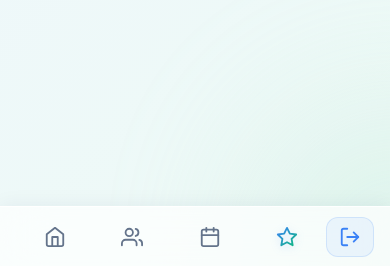
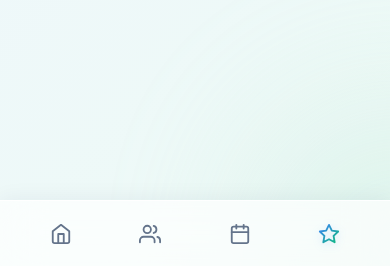
Before and after one commit to JuandeMolina/UGL, a Flask app: page /weird_stats in a window 390 px wide. Shown: the part 758-1024 px from the top of the page. Run offline with Flask 3, Linux system fonts and the light colour scheme; a user stored in the database is signed in; data that the repository does not hold is empty.

Commit message:
Implement PWA

```diff
--- a/frontend/app/static/style.css
+++ b/frontend/app/static/style.css
@@ -1649,9 +1649,6 @@ tr.self-row .row-actions button {
         grid-template-columns: 1fr 1fr;
     }
 
-    .stats-row .stat-card:last-child {
-        /* display: none; Removido porque oculta la 4ta tarjeta en el perfil (MVPs, paradas...) */
-    }
 
     .dash-wrapper {
         padding: 76px 16px 40px;
@@ -1719,7 +1716,8 @@ tr.self-row .row-actions button {
 
     /* Navbar Mobile */
     .navbar {
-        padding: 0 16px;
+        padding: 0 16px env(safe-area-inset-bottom, 18px) 16px;
+        height: calc(66px + env(safe-area-inset-bottom, 18px));
         top: auto;
         bottom: 0;
         border-top: 1px solid rgba(255, 255, 255, 0.85);
@@ -1740,7 +1738,12 @@ tr.self-row .row-actions button {
     }
 
     .nav-link {
-        padding: 5px 10px;
+        padding: 8px 10px;
+        display: flex;
+        justify-content: center;
+        align-items: center;
+        width: 100%;
+        height: 100%;
     }
 
     .nav-username {
@@ -1757,14 +1760,23 @@ tr.self-row .row-actions button {
 
     .navbar-nav {
         flex: 1;
+        display: flex;
         justify-content: space-around;
+        align-items: center;
         gap: 0;
         margin: 0;
         padding: 0;
+        width: 100%;
+    }
+
+    .navbar-nav li {
+        flex: 1;
+        display: flex;
+        justify-content: center;
     }
 
     .navbar-user-actions {
-        margin-left: 0 !important;
+        display: none !important;
     }
 
     /* Layout Fixed */
--- a/frontend/app/templates/base.html
+++ b/frontend/app/templates/base.html
@@ -10,6 +10,8 @@
 
     <link rel="icon" type="image/png" href="{{ url_for('static', filename='favicon.png') }}">
     <link rel="apple-touch-icon" href="{{ url_for('static', filename='apple-touch-icon.png') }}">
+    <link rel="manifest" href="{{ url_for('static', filename='manifest.json') }}">
+    <meta name="theme-color" content="#121212">
     <link rel="stylesheet" href="{{ url_for('static', filename='style.css') }}">
 </head>
 
```
Also changed, not shown: frontend/app/static/manifest.json (added).
